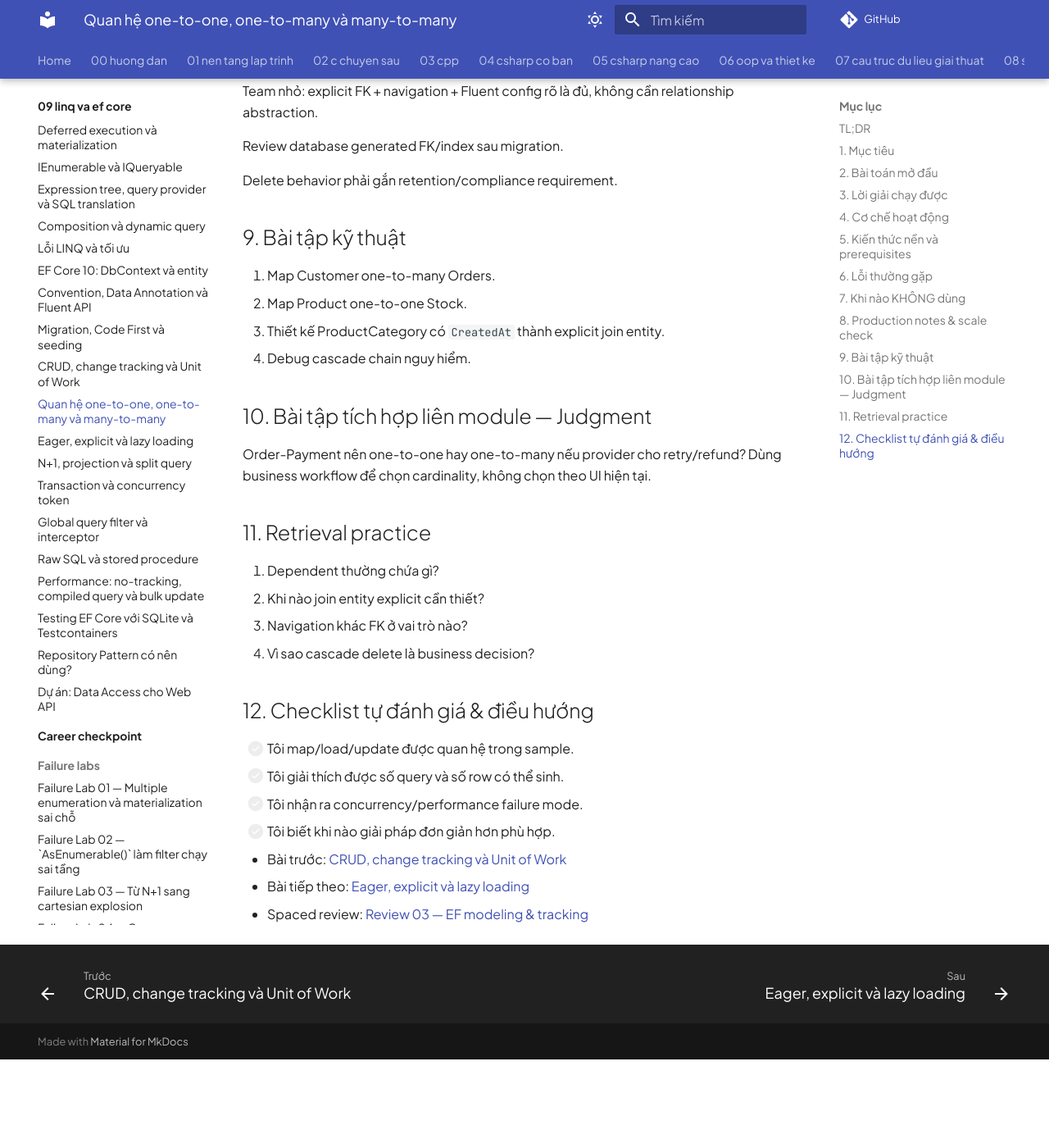
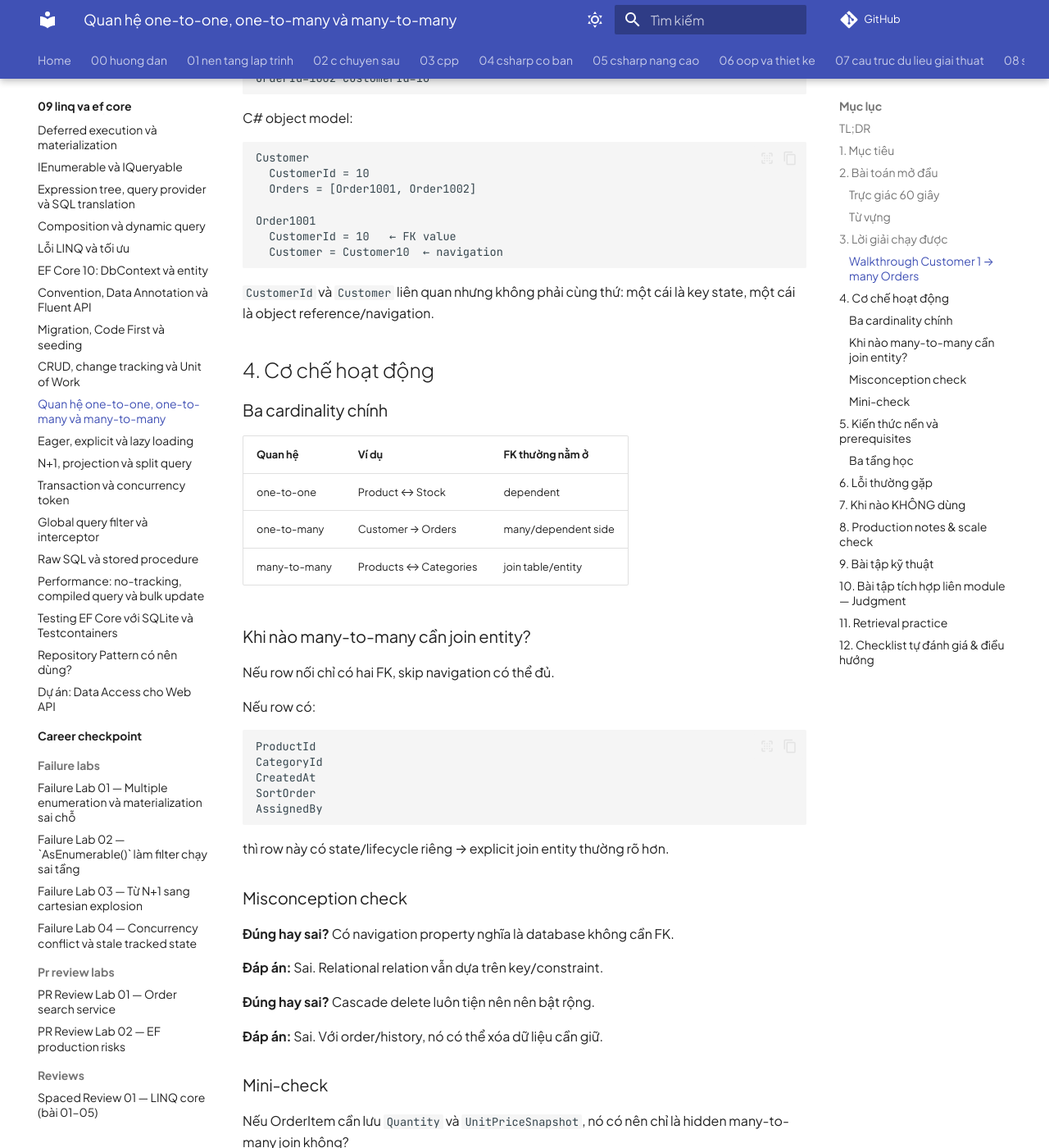
Before and after one commit to Xuanthanh-dzz/full-stack, an MkDocs documentation site: the page built from fullstack-roadmap/09-linq-va-ef-core/15-quan-he-one-to-one-one-to-many-many-to-many.md, in a window 1280 px wide and 1400 px high, scrolled down 2480 px. Shown: the whole window at 82% size. Built offline with MkDocs 1.6.1 and Material for MkDocs 9.7.7, drawn with Linux system fonts in a browser that asks for light colours; comment, search, counter and statistics services are not loaded; before the commit the page ends 3772 px from its top, so only the background shows below that; some of the changed text lies outside the part shown.

Commit message:
docs(module-09): deepen beginner explanation in 15-quan-he-one-to-one-one-to-many-many-to-many.md

```diff
--- a/fullstack-roadmap/09-linq-va-ef-core/15-quan-he-one-to-one-one-to-many-many-to-many.md
+++ b/fullstack-roadmap/09-linq-va-ef-core/15-quan-he-one-to-one-one-to-many-many-to-many.md
@@ -20,6 +20,29 @@
 - đọc relationship trong CommerceLab sample.
 
 ## 2. Bài toán mở đầu
+
+### Trực giác 60 giây
+
+Relationship trong EF có hai lớp:
+
+1. **relational layer:** foreign key trong database;
+2. **object layer:** navigation property giúp code đi từ object này sang object liên quan.
+
+Foreign key là sự thật lưu trong database. Navigation là cách EF/C# biểu diễn mối quan hệ đó thành object graph.
+
+### Từ vựng
+
+| Thuật ngữ | Nghĩa đơn giản |
+|---|---|
+| principal | entity có key được tham chiếu |
+| dependent | entity chứa FK trỏ sang principal |
+| foreign key | column/key biểu diễn quan hệ |
+| reference navigation | navigation tới một object |
+| collection navigation | navigation tới nhiều object |
+| cascade delete | xóa principal kéo theo dependent |
+| join entity | entity biểu diễn row trong bảng nối |
+
+Cardinality phải đến từ nghiệp vụ, không phải từ API EF nào viết ngắn hơn.
 
 Order có Customer, Items, Payments; Product có Stock và nhiều OrderItems. Nếu cardinality hoặc cascade sai, một thao tác delete có thể làm mất lịch sử hoặc schema sinh FK không mong muốn.
 
@@ -48,7 +71,74 @@ modelBuilder.Entity<OrderItem>(entity =>
 });
 ~~~
 
+### Walkthrough `Customer 1 → many Orders`
+
+Database:
+
+~~~text
+sales.Customers
+CustomerId=10
+
+sales.Orders
+OrderId=1001 CustomerId=10
+OrderId=1002 CustomerId=10
+~~~
+
+C# object model:
+
+~~~text
+Customer
+  CustomerId = 10
+  Orders = [Order1001, Order1002]
+
+Order1001
+  CustomerId = 10   ← FK value
+  Customer = Customer10  ← navigation
+~~~
+
+`CustomerId` và `Customer` liên quan nhưng không phải cùng thứ: một cái là key state, một cái là object reference/navigation.
+
 ## 4. Cơ chế hoạt động
+
+### Ba cardinality chính
+
+| Quan hệ | Ví dụ | FK thường nằm ở |
+|---|---|---|
+| one-to-one | Product ↔ Stock | dependent |
+| one-to-many | Customer → Orders | many/dependent side |
+| many-to-many | Products ↔ Categories | join table/entity |
+
+### Khi nào many-to-many cần join entity?
+
+Nếu row nối chỉ có hai FK, skip navigation có thể đủ.
+
+Nếu row có:
+
+~~~text
+ProductId
+CategoryId
+CreatedAt
+SortOrder
+AssignedBy
+~~~
+
+thì row này có state/lifecycle riêng → explicit join entity thường rõ hơn.
+
+### Misconception check
+
+**Đúng hay sai?** Có navigation property nghĩa là database không cần FK.
+
+**Đáp án:** Sai. Relational relation vẫn dựa trên key/constraint.
+
+**Đúng hay sai?** Cascade delete luôn tiện nên nên bật rộng.
+
+**Đáp án:** Sai. Với order/history, nó có thể xóa dữ liệu cần giữ.
+
+### Mini-check
+
+Nếu OrderItem cần lưu `Quantity` và `UnitPriceSnapshot`, nó có nên chỉ là hidden many-to-many join không?
+
+Đáp án: không; nó rõ ràng là entity có payload.
 
 Principal là phía key được tham chiếu; dependent chứa foreign key.
 
@@ -57,6 +147,14 @@ Navigation chỉ là object graph view của relationship; FK mới là dữ li
 Many-to-many không payload có thể dùng skip navigation để EF quản lý join table. Khi join row có business data, entity explicit làm lifecycle/invariant rõ hơn.
 
 ## 5. Kiến thức nền và prerequisites
+
+### Ba tầng học
+
+**Beginner core:** FK, navigation, cardinality.
+
+**Working developer:** delete behavior, optionality, explicit join entity.
+
+**Deep dive:** relationship fix-up, shadow FK, alternate key và ownership patterns.
 
 Module 08 ER modeling/cardinality là prerequisite trực tiếp.
 
```
